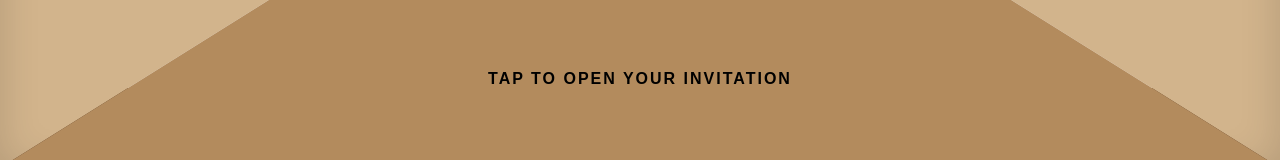
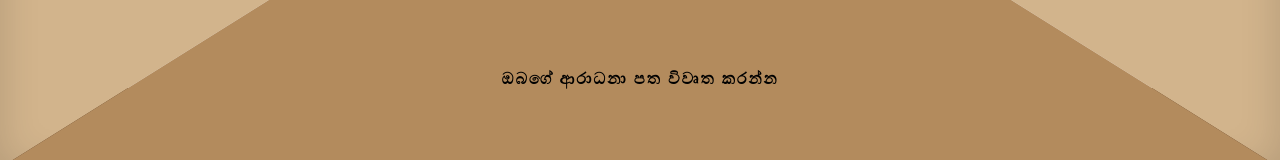
Before and after one commit to Mindiya-Zoysa/wedding-invite-poruwa, a React (Create React App) app in the folder wedding-frontend/: page / in a window 1280 px wide. Shown: the part 632-792 px from the top of the page. Built offline with nearby package versions, Linux system fonts and the light colour scheme.

Commit message:
Translate invitation opening text to Sinhala

```diff
--- a/wedding-frontend/src/components/Envelope.js
+++ b/wedding-frontend/src/components/Envelope.js
@@ -157,7 +157,7 @@ const Envelope = ({ onComplete }) => {
             textTransform: 'uppercase',
             fontFamily: 'sans-serif'
           }}>
-            Tap to open your invitation
+            ඔබගේ ආරාධනා පත විවෘත කරන්න
           </span>
         </div>
       )}
```
